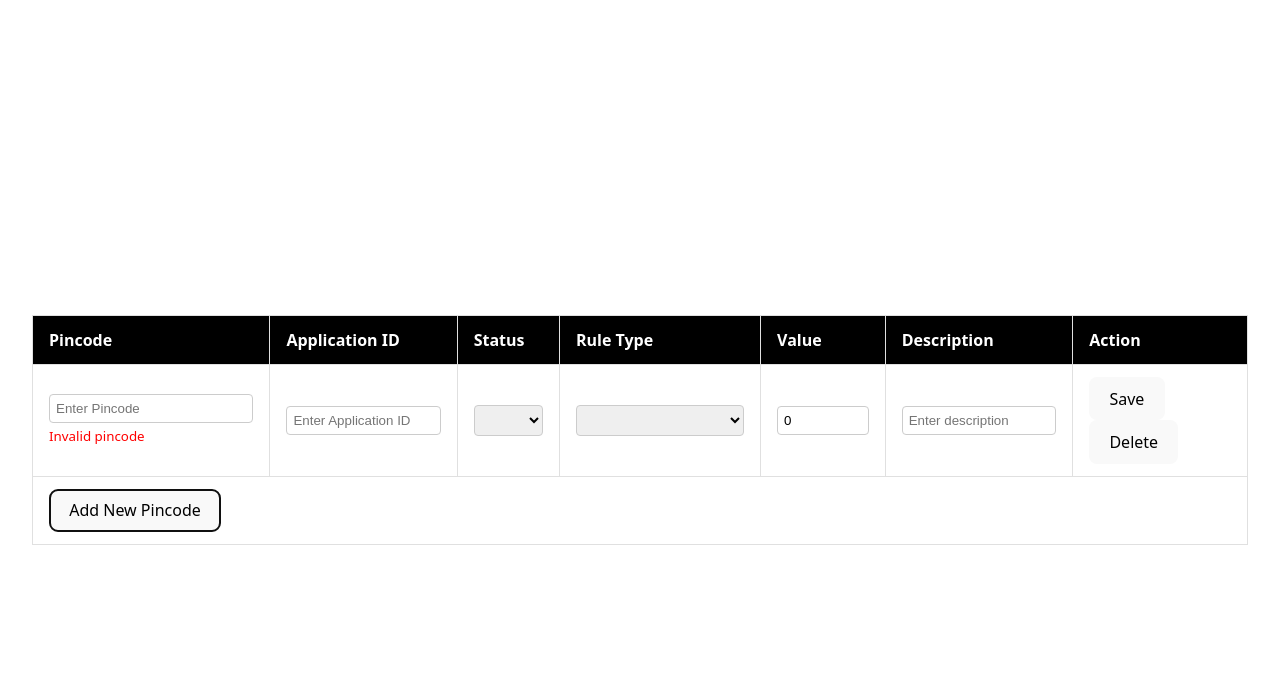
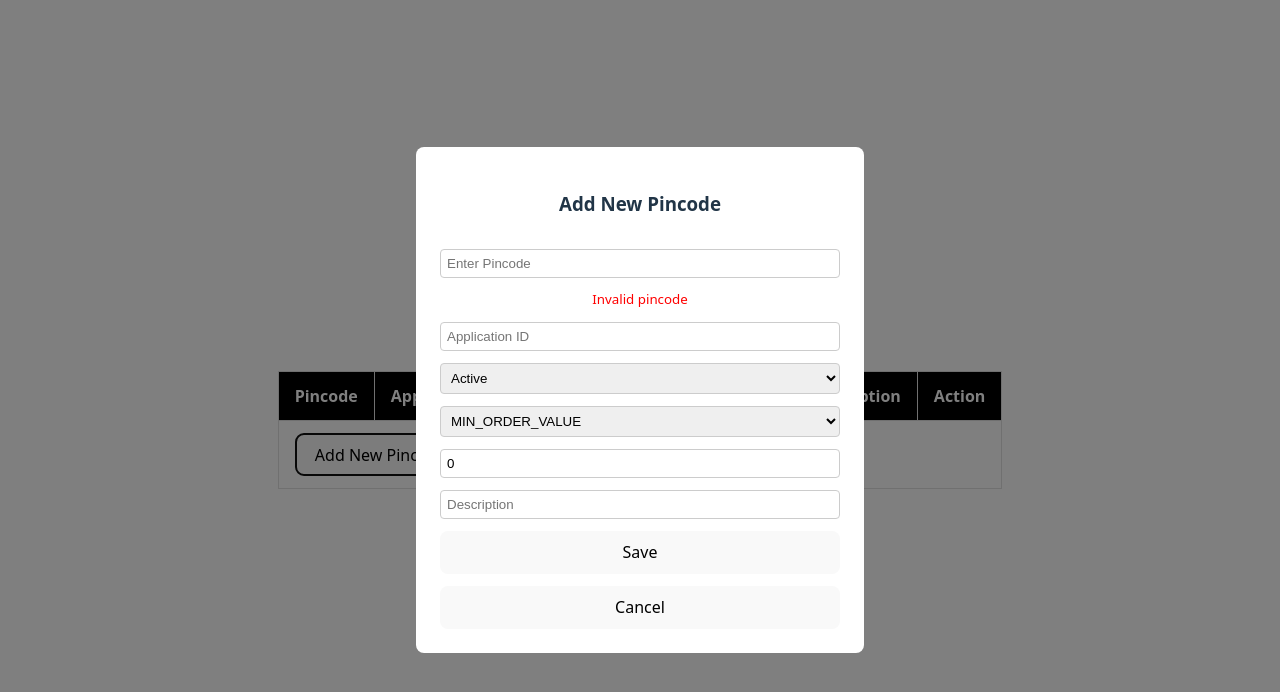
Before and after one commit to Agamya-123/Project, a Vue app in the folder vite-project/: page / in a window 1280 px wide. Both pictures are taken after a click on the button "Add New Pincode". Shown: the top 692 px of the page. Built offline with nearby package versions, Linux system fonts and the light colour scheme.

Commit message:
Implement modal overlay for adding new pincodes and enable inline editing on main table

```diff
--- a/vite-project/src/components/HelloWorld.vue
+++ b/vite-project/src/components/HelloWorld.vue
@@ -4,11 +4,9 @@
       <div class="loader"></div>
       <p style="color: black; font-weight: 500;">Loading...</p>
     </div>
-
     <div class="header">
       <span class="heading">Pincode Management</span>
     </div>
-
     <div class="table-wrapper">
       <table class="pincode-table">
         <thead>
@@ -73,11 +71,44 @@
         <tfoot>
           <tr>
             <td colspan="7">
-              <button @click="addNewRow">Add New Pincode</button>
+              <button @click="openModal">Add New Pincode</button>
             </td>
           </tr>
         </tfoot>
       </table>
+    </div>
+    <div v-if="showModal" class="modal-overlay">
+      <div class="modal-content">
+        <h3>Add New Pincode</h3>
+
+        <input type="text" v-model="newRow.pincode" placeholder="Enter Pincode" @input="enforceNumeric(newRow)" />
+        <small v-if="!isValidPincode(newRow.pincode)" style="color:red">Invalid pincode</small>
+
+        <input type="text" v-model="newRow.applicationId" placeholder="Application ID" />
+
+        <select v-model="newRow.status">
+          <option value="Active">Active</option>
+          <option value="Inactive">Inactive</option>
+        </select>
+
+        <select v-model="newRow.ruleType">
+          <option value="MIN_ORDER_VALUE">MIN_ORDER_VALUE</option>
+          <option value="AFTER_SALES_SERVICEABILITY">AFTER_SALES_SERVICEABILITY</option>
+        </select>
+
+        <div>
+          <input v-if="newRow.ruleType === 'MIN_ORDER_VALUE'" type="number" v-model.number="newRow.value" placeholder="Value" />
+          <select v-else v-model="newRow.value">
+            <option :value="true">True</option>
+            <option :value="false">False</option>
+          </select>
+        </div>
+
+        <input type="text" v-model="newRow.description" placeholder="Description" />
+
+        <button @click="saveNewRow">Save</button>
+        <button @click="showModal = false">Cancel</button>
+      </div>
     </div>
   </div>
 </template>
@@ -87,6 +118,55 @@ import { reactive, ref } from 'vue';
 
 const fullData = reactive([]);
 const showLoader = ref(false);
+const showModal = ref(false);
+const newRow = reactive({
+  pincode: '',
+  applicationId: '',
+  status: 'Active',
+  ruleType: 'MIN_ORDER_VALUE',
+  value: 0,
+  description: '',
+});
+
+const openModal = () => {
+  Object.assign(newRow, {
+    pincode: '',
+    applicationId: '',
+    status: 'Active',
+    ruleType: 'MIN_ORDER_VALUE',
+    value: 0,
+    description: '',
+  });
+  showModal.value = true;
+};
+
+const saveNewRow = async () => {
+  if (!isValidPincode(newRow.pincode)) {
+    alert('Invalid pincode');
+    return;
+  }
+
+  if (!newRow.applicationId) {
+    alert('Application ID required');
+    return;
+  }
+
+  if (newRow.ruleType === 'MIN_ORDER_VALUE' && (!Number.isInteger(newRow.value) || newRow.value < -2147483648 || newRow.value > 2147483647)) {
+    alert('Invalid value for MIN_ORDER_VALUE');
+    return;
+  }
+
+  if (newRow.ruleType === 'AFTER_SALES_SERVICEABILITY' && typeof newRow.value !== 'boolean') {
+    alert('Value must be true/false');
+    return;
+  }
+
+  showLoader.value = true;
+  await new Promise((resolve) => setTimeout(resolve, 1000));
+  fullData.push({ ...newRow, editing: false });
+  showLoader.value = false;
+  showModal.value = false;
+};
 
 const isValidPincode = (value) => {
   const pin = String(value).trim();
@@ -198,6 +278,7 @@ input[type="number"] {
   width: 100%;
   box-sizing: border-box;
 }
+
 .loader-overlay {
   position: fixed;
   top: 0;
@@ -236,4 +317,24 @@ input[type=number] {
   -moz-appearance: textfield;
 }
 
+.modal-overlay {
+  position: fixed;
+  top: 0; left: 0;
+  width: 100%; height: 100%;
+  background: rgba(0,0,0,0.5);
+  display: flex;
+  justify-content: center;
+  align-items: center;
+  z-index: 999;
+}
+
+.modal-content {
+  background: white;
+  padding: 24px;
+  border-radius: 8px;
+  width: 400px;
+  display: flex;
+  flex-direction: column;
+  gap: 12px;
+}
 </style>
```
